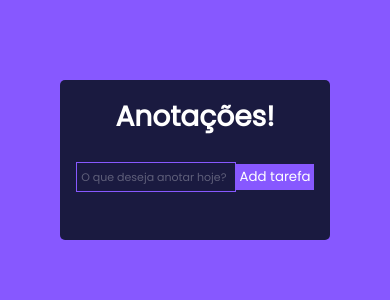
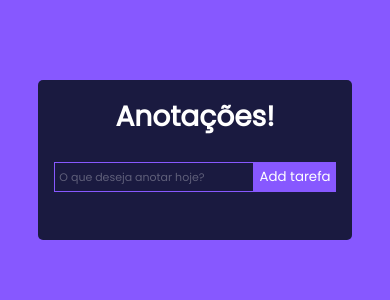
Before and after one commit to Isabely-cards/todo_list, a React (Vite) app: page / in a window 390 px wide. Shown: the top 300 px of the page. Built offline with nearby package versions, Linux system fonts and the light colour scheme.

Commit message:
Update styles.module.css

```diff
--- a/src/components/TodoForm/styles.module.css
+++ b/src/components/TodoForm/styles.module.css
@@ -3,6 +3,7 @@
 }
 
 .todo_input {
+    -webkit-animation: none;
     outline: none;
     background: none;
     border: 1px solid #8758ff;
@@ -27,17 +28,17 @@
 }
 
 
-@media only screen and (max-width: 450px) {
+@media only screen and (max-width: 430px) {
     .TodoForm {
         width: 100%;
     }
     .todo_input {
-        width: 160px;
+        width: 200px;
         padding: 0.25rem;
 
     }
     .todo_btn {
-        padding: 0.20rem;
+        padding: 0.32rem;
     }
     .todo_input::placeholder {
        font-size: 11px;
```
